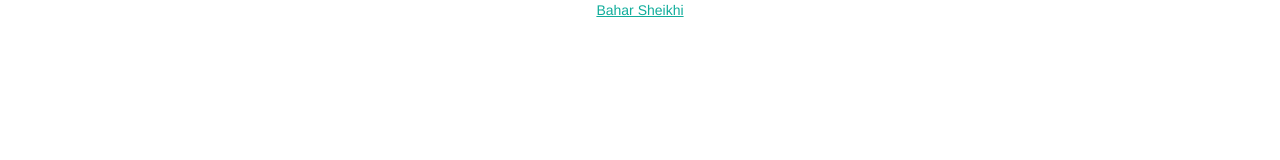
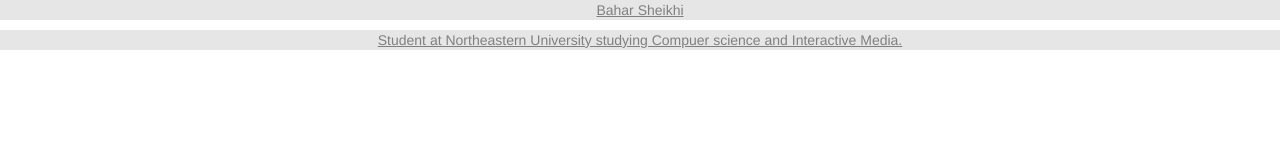
Before and after one commit to baharsheikhi/baharsheikhi.github.io, a plain HTML site: page index.html in a window 1280 px wide. Drawn offline with nearby package versions, Linux system fonts and the light colour scheme.

Commit message:
more changes

```diff
--- a/index.html
+++ b/index.html
@@ -14,6 +14,7 @@
 	</head>
 	<body>
 		<p> Bahar Sheikhi </p>
+		<p> Student at Northeastern University studying Compuer science and Interactive Media. </p>
 
 
 
--- a/style.css
+++ b/style.css
@@ -1,9 +1,18 @@
 p{
 color: #11AD9B;
+background-color: #E6E6E6;
 font-family: "fantasy"
 font-size: 100;
 text-align: center;
 text-decoration: underline;
+opacity: 1;
+letter-spacing: 3;
 
 
 }
+
+p{
+	color: #808080;
+	text-align: center;
+
+}
```
